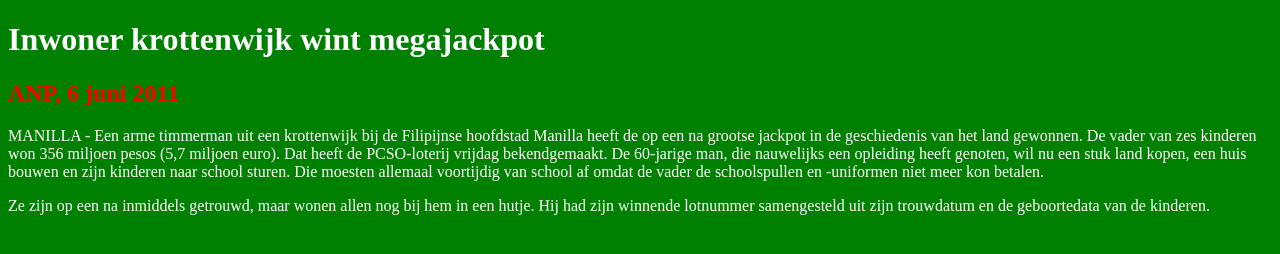
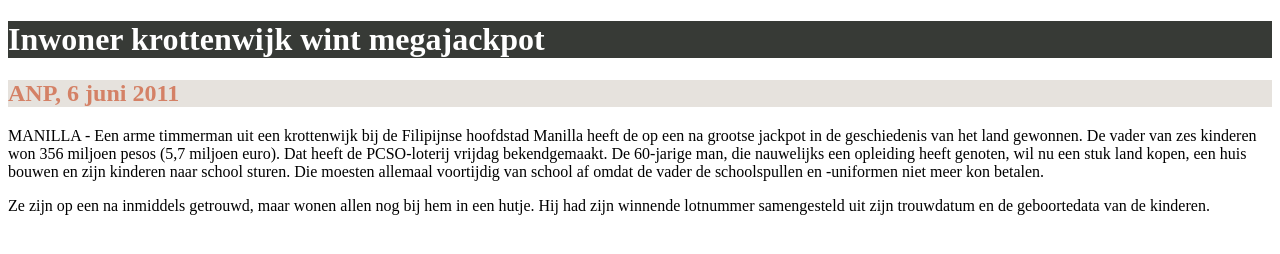
Before and after one commit to LFAGC/Interpol-GLR, a plain HTML site: page opdracht 2 css aanpassen/index.html in a window 1280 px wide. Drawn offline with Linux system fonts and the light colour scheme.

Commit message:
ei met schil 2

```diff
--- a/opdracht 2 css aanpassen/style.css
+++ b/opdracht 2 css aanpassen/style.css
@@ -1,14 +1,17 @@
 @charset "utf-8";
 /* CSS Document */
 body{
-	background-color:green;
+	background-color: white;
 }
 h1{
-	color:white;
+	color:white ;
+    background-color: #373A36;
+
 }
 h2{
-    color:red;
+    color:#D48166;
+    background-color:#E6E2DD ;
 }
 p{
-    color:white;
+    color:black
 }
```
